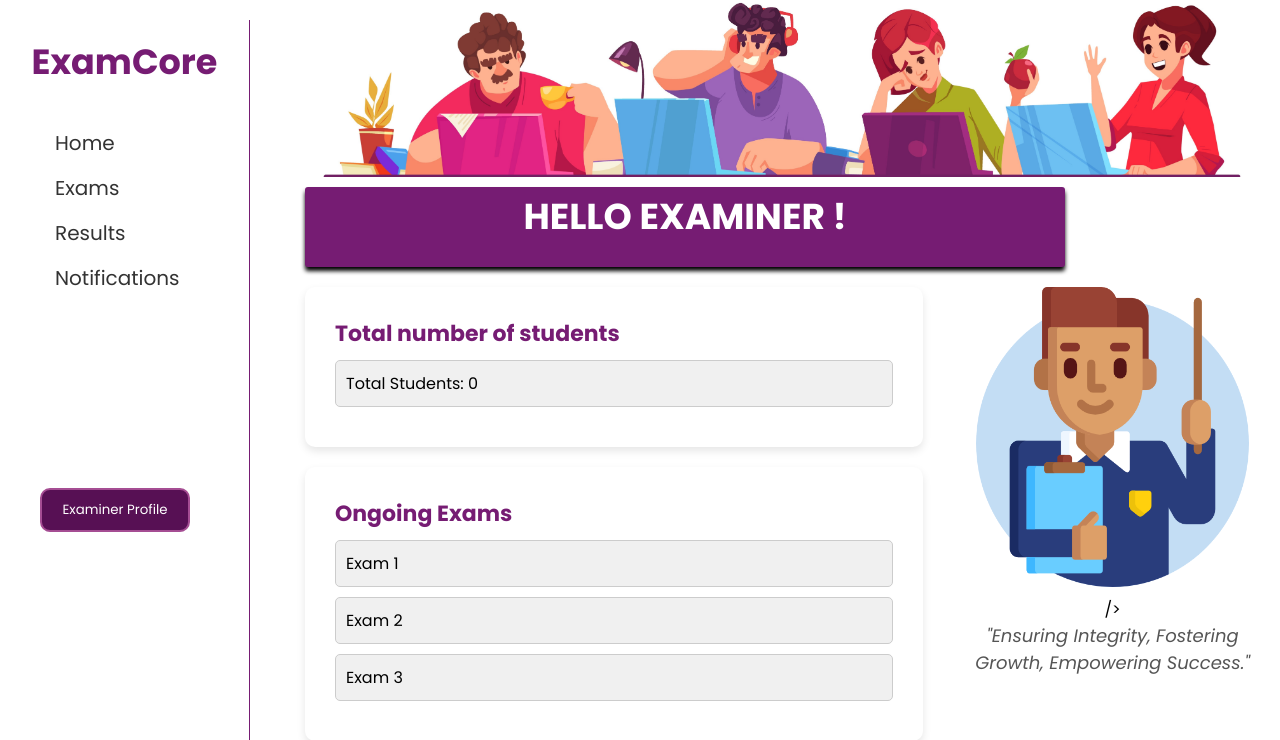
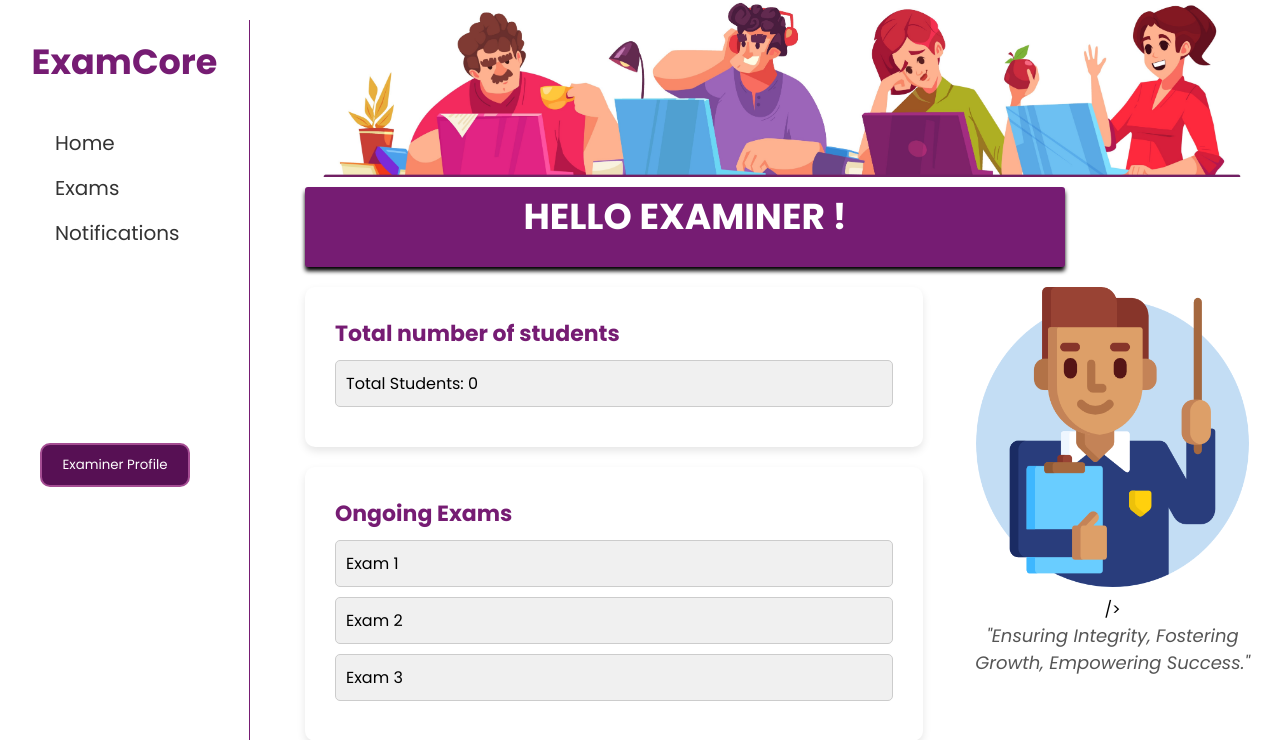
Before and after one commit to nadunwee/ExamCore, a PHP site: page /Group/examinerHome.php in a window 1280 px wide. Shown: the top 740 px of the page. Run offline with PHP 8.4, Linux system fonts and the light colour scheme; data that the repository does not hold is empty.

Commit message:
examinerHome

```diff
--- a/src/components/ExaminerPages/examinerHome.php
+++ b/src/components/ExaminerPages/examinerHome.php
@@ -26,9 +26,7 @@
         <li>
           <a href="../ExaminerPages/ExaminerExam/examinerExam.php">Exams</a>
         </li>
-        <li>
-          <a href="../ExaminerPages/ExaminerResult/examierResult.html">Results</a>
-        </li>
+
         <li>
           <a
             href="../ExaminerPages/ExaminerNotification/examinerNotifications.php">Notifications</a>
```
